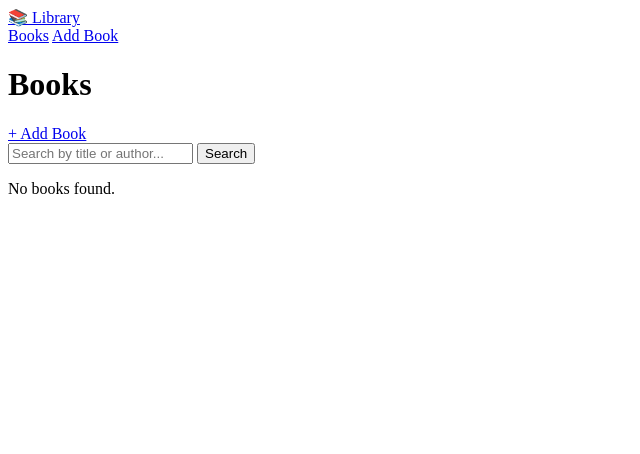
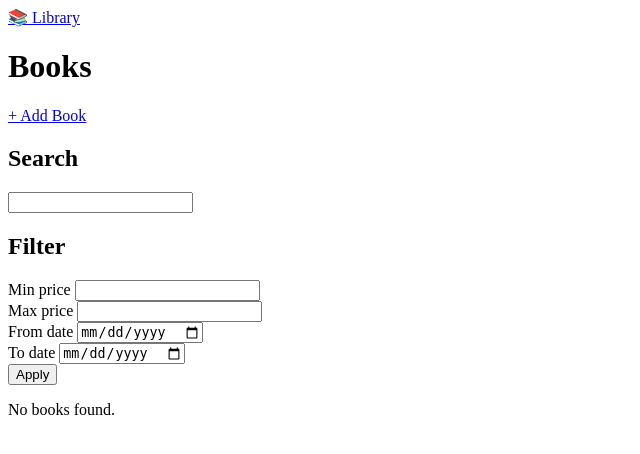
Before and after one commit to BaharMansourbeigi/library-management, a Django app: page /books/ in a window 1280 px wide. Shown: the top 454 px of the page, without its empty margins (0-640 px from the left). Run offline with Django 5.2, Linux system fonts and the light colour scheme; data that the repository does not hold is empty; some libraries are stand-ins or nearby versions.

Commit message:
feat: add price and date filtering with bulk delete Add FilterForm for price range and publish date range Add get_filtered_books helper shared between list and bulk delete Add book_delete_filtered view with confirmation page Refactor book_list to use search and filter forms together Closes #6

```diff
--- a/books/forms.py
+++ b/books/forms.py
@@ -1,4 +1,5 @@
 from django import forms
+from django.core.validators import MinValueValidator
 
 from .models import Book
 
@@ -10,3 +11,28 @@ class BookForm(forms.ModelForm):
         widgets = {
             "publish_date": forms.DateInput(attrs={"type": "date"}),
         }
+
+
+class SearchForm(forms.Form):
+    s = forms.CharField(required=False, label="Search")
+
+
+class FilterForm(forms.Form):
+    min_price = forms.DecimalField(
+        required=False,
+        validators=[MinValueValidator(0)],
+        max_digits=10,
+        decimal_places=2,
+    )
+    max_price = forms.DecimalField(
+        required=False,
+        validators=[MinValueValidator(0)],
+        max_digits=10,
+        decimal_places=2,
+    )
+    from_date = forms.DateField(
+        required=False, widget=forms.DateInput(attrs={"type": "date"})
+    )
+    to_date = forms.DateField(
+        required=False, widget=forms.DateInput(attrs={"type": "date"})
+    )
--- a/books/templates/base.html
+++ b/books/templates/base.html
@@ -2,10 +2,6 @@
 <nav class="navbar navbar-expand navbar-dark bg-dark mb-4">
     <div class="container">
         <a class="navbar-brand" href="{% url 'book_list' %}">📚 Library</a>
-        <div class="navbar-nav">
-            <a class="nav-link" href="{% url 'book_list' %}">Books</a>
-            <a class="nav-link" href="{% url 'book_create' %}">Add Book</a>
-        </div>
     </div>
 </nav>
 
--- a/books/templates/book_list.html
+++ b/books/templates/book_list.html
@@ -5,15 +5,45 @@
         <h1 class="h3 mb-0">Books</h1>
         <a href="{% url 'book_create' %}" class="btn btn-primary">+ Add Book</a>
     </div>
-    <form method="get" class="d-flex mb-4" style="max-width: 400px;">
-        <input
-            type="text"
-            name="q"
-            value="{{ request.GET.q }}"
-            class="form-control me-2"
-            placeholder="Search by title or author..."
-        >
-        <button type="submit" class="btn btn-outline-secondary">Search</button>
+    <form method="get">
+        <div class="row g-3 mb-4">
+            <div class="col-md-4">
+                <div class="card h-100">
+                    <div class="card-body">
+                        <h2 class="h6 card-title">Search</h2>
+                        {{ search_form.s }}
+                    </div>
+                </div>
+            </div>
+
+            <div class="col-md-8">
+                <div class="card h-100">
+                    <div class="card-body">
+                        <h2 class="h6 card-title">Filter</h2>
+                        <div class="row g-2">
+                            <div class="col-sm-3">
+                                <label class="form-label small text-muted">Min price</label>
+                                {{ filter_form.min_price }}
+                            </div>
+                            <div class="col-sm-3">
+                                <label class="form-label small text-muted">Max price</label>
+                                {{ filter_form.max_price }}
+                            </div>
+                            <div class="col-sm-3">
+                                <label class="form-label small text-muted">From date</label>
+                                {{ filter_form.from_date }}
+                            </div>
+                            <div class="col-sm-3">
+                                <label class="form-label small text-muted">To date</label>
+                                {{ filter_form.to_date }}
+                            </div>
+                        </div>
+                    </div>
+                </div>
+            </div>
+        </div>
+
+        <button type="submit" class="btn btn-outline-secondary mb-4">Apply</button>
     </form>
 
     {% if books %}
@@ -33,7 +63,9 @@
                         <td>
                             <a href="{% url 'book_detail' book.pk %}">{{ book.title }}</a>
                         </td>
-                        <td>{{ book.author }}</td>
+                        <td>
+                            {{ book.author }}
+                        </td>
                         <td>{{ book.price }}</td>
                         <td>{{ book.publish_date }}</td>
                         <td class="text-end">
@@ -44,6 +76,13 @@
                 {% endfor %}
             </tbody>
         </table>
+
+        <a
+            href="{% url 'book_delete_filtered' %}?{{ request.GET.urlencode }}"
+            class="btn btn-outline-danger"
+        >
+            Delete all shown ({{ books|length }})
+        </a>
     {% else %}
         <p class="text-muted">No books found.</p>
     {% endif %}
--- a/books/urls.py
+++ b/books/urls.py
@@ -8,4 +8,5 @@ urlpatterns = [
     path("edit/<int:pk>", views.book_update, name="book_update"),
     path("delete/<int:pk>", views.book_delete, name="book_delete"),
     path("detail/<int:pk>", views.book_detail, name="book_detail"),
+    path("delete-filtered/", views.book_delete_filtered, name="book_delete_filtered"),
 ]
--- a/books/views.py
+++ b/books/views.py
@@ -1,8 +1,38 @@
 from django.db.models import Q
 from django.shortcuts import get_object_or_404, redirect, render
 
-from .forms import BookForm
+from .forms import BookForm, FilterForm, SearchForm
 from .models import Book
+
+
+def get_filter_books(request):
+    books = Book.objects.all()
+    search_form = SearchForm(request.GET)
+    if search_form.is_valid():
+        s = search_form.cleaned_data.get("s")
+        if s:
+            books = Book.objects.filter(
+                Q(title__icontains=s)
+                | Q(author__first_name__icontains=s)
+                | Q(author__last_name__icontains=s)
+            )
+    filter_form = FilterForm(request.GET)
+    if filter_form.is_valid():
+        min_price = filter_form.cleaned_data.get("min_price")
+        max_price = filter_form.cleaned_data.get("max_price")
+        from_date = filter_form.cleaned_data.get("from_date")
+        to_date = filter_form.cleaned_data.get("to_date")
+
+        if min_price is not None:
+            books = books.filter(price__gte=min_price)
+        if max_price is not None:
+            books = books.filter(price__lte=max_price)
+        if from_date:
+            books = books.filter(publish_date__gte=from_date)
+        if to_date:
+            books = books.filter(publish_date__lte=to_date)
+
+    return books, search_form, filter_form
 
 
 def book_create(request):
@@ -17,15 +47,13 @@ def book_create(request):
 
 
 def book_list(request):
-    books = Book.objects.all()
-    s = request.GET.get("s")
-    if s:
-        books = Book.objects.filter(
-            Q(title__icontains=s)
-            | Q(author__first_name__icontains=s)
-            | Q(author__last_name__icontains=s)
-        )
-    return render(request, "book_list.html", {"books": books})
+    books, search_form, filter_form = get_filter_books(request)
+
+    return render(
+        request,
+        "book_list.html",
+        {"books": books, "search_form": search_form, "filter_form": filter_form},
+    )
 
 
 def book_detail(request, pk):
@@ -48,9 +76,15 @@ def book_update(request, pk):
 def book_delete(request, pk):
     book = get_object_or_404(Book, pk=pk)
     if request.method == "POST":
-        form = BookForm(request.POST, instance=book)
-        if form.is_valid():
-            form.save()
-            return redirect("book_list")
+        book.delete()
+        return redirect("book_list")
 
     return render(request, "book_confirm_delete.html", {"book": book})
+
+
+def book_delete_filtered(request):
+    books, _, _ = get_filter_books(request)
+    if request.method == "POST":
+        books.delete()
+        return redirect("book_list")
+    return render(request, "book_confirm_delete_filtered.html", {"books": books})
--- a/config/settings.py
+++ b/config/settings.py
@@ -55,7 +55,7 @@ ROOT_URLCONF = "config.urls"
 TEMPLATES = [
     {
         "BACKEND": "django.template.backends.django.DjangoTemplates",
-        "DIRS": [BASE_DIR / "templates"],
+        "DIRS": [],
         "APP_DIRS": True,
         "OPTIONS": {
             "context_processors": [
```
Also changed, not shown: books/templates/book_confirm_delete_filtered.html (added, +23 -0 lines).
